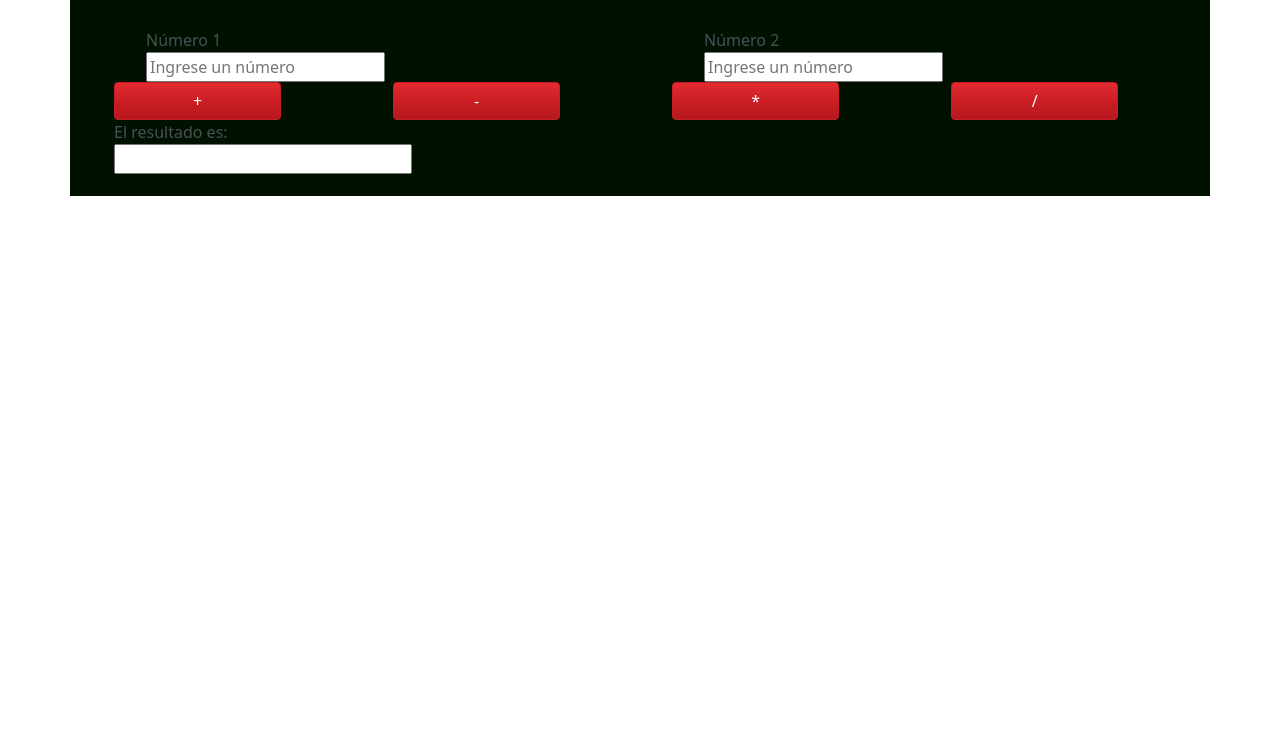
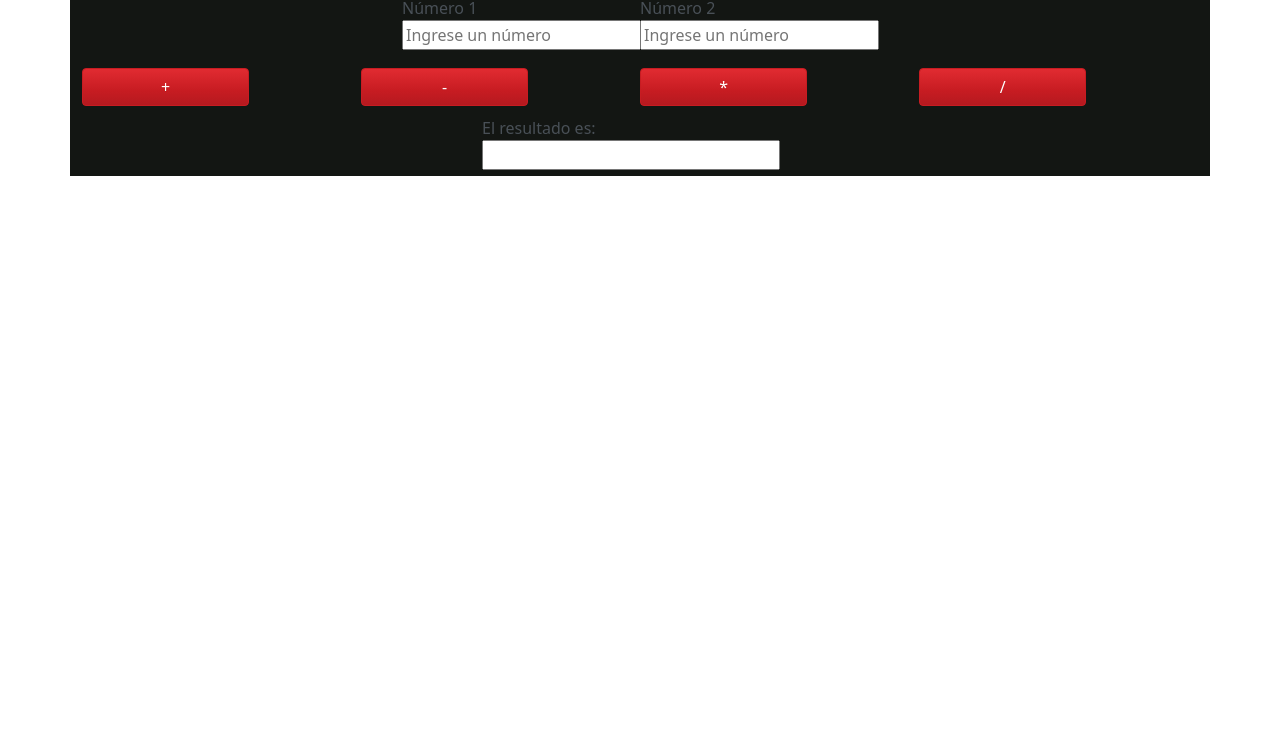
Before and after one commit to ianfa2201/TallerCalculadora, a plain HTML site: page index.html in a window 1280 px wide. Shown: the part 60-800 px from the top of the page. Drawn offline with Linux system fonts and the light colour scheme.

Commit message:
Se ajustan cosas

```diff
--- a/css/custom.css
+++ b/css/custom.css
@@ -1,18 +1,16 @@
 .container{
-    background-color: #001100;
+    background-color: #131613;
     right: 0;
     bottom: 0;
 }
-#numeros{
-    margin: 1em 2em;
-}
-
-
-
 .col-sm-3{
     flex-direction: row;
     margin: 0 ;
     float: left;
+}
+
+#number1{
+    padding-left: 20em;
 }
 
 .col-sm-6{
@@ -27,6 +25,10 @@
     margin: 1em 2em;
 }
 
+#resultado {
+    padding-left: 25em;
+}
+
 textarea {
     resize: none;
-  }
+}
--- a/js/calculadora.js
+++ b/js/calculadora.js
@@ -30,7 +30,7 @@
         var b = document.getElementById("numero2").value;
         if(b == 0){
             document.getElementById("result").innerHTML= "No se puede dividir por cero";
-        }else {
+        } else {
             var r = a / b;
             document.getElementById("result").innerHTML= r;
         }
```
Also changed, not shown: index.html (+2 -1 lines).
